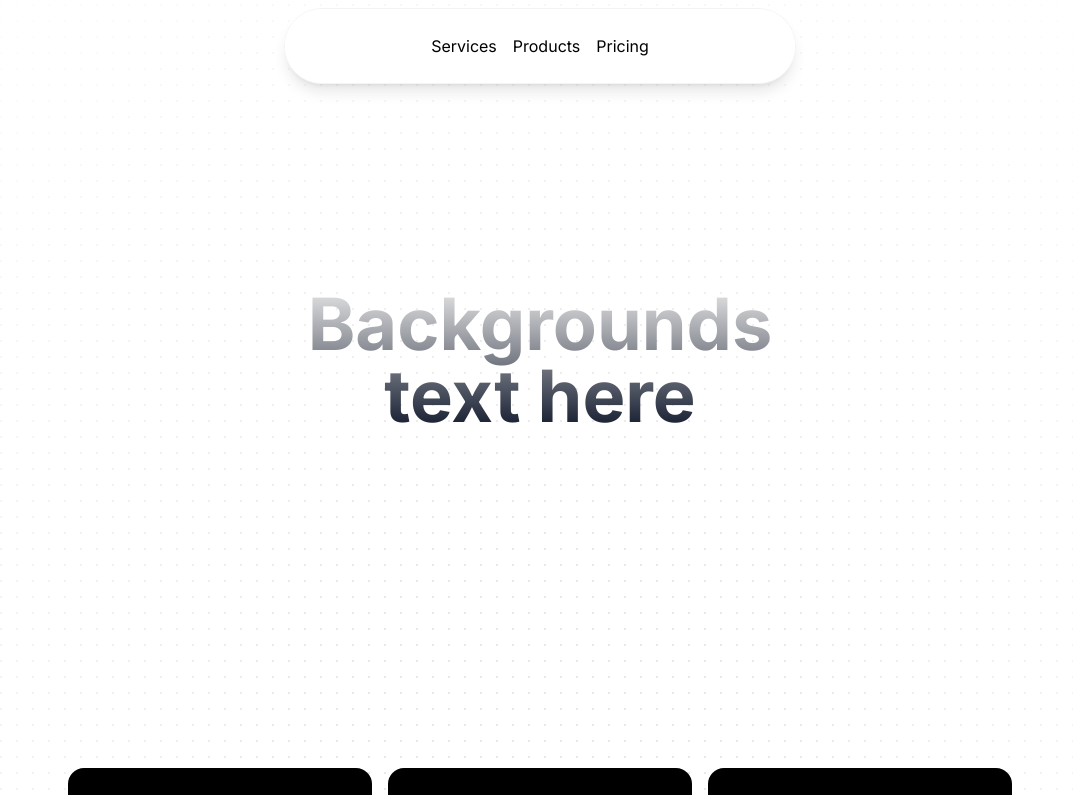
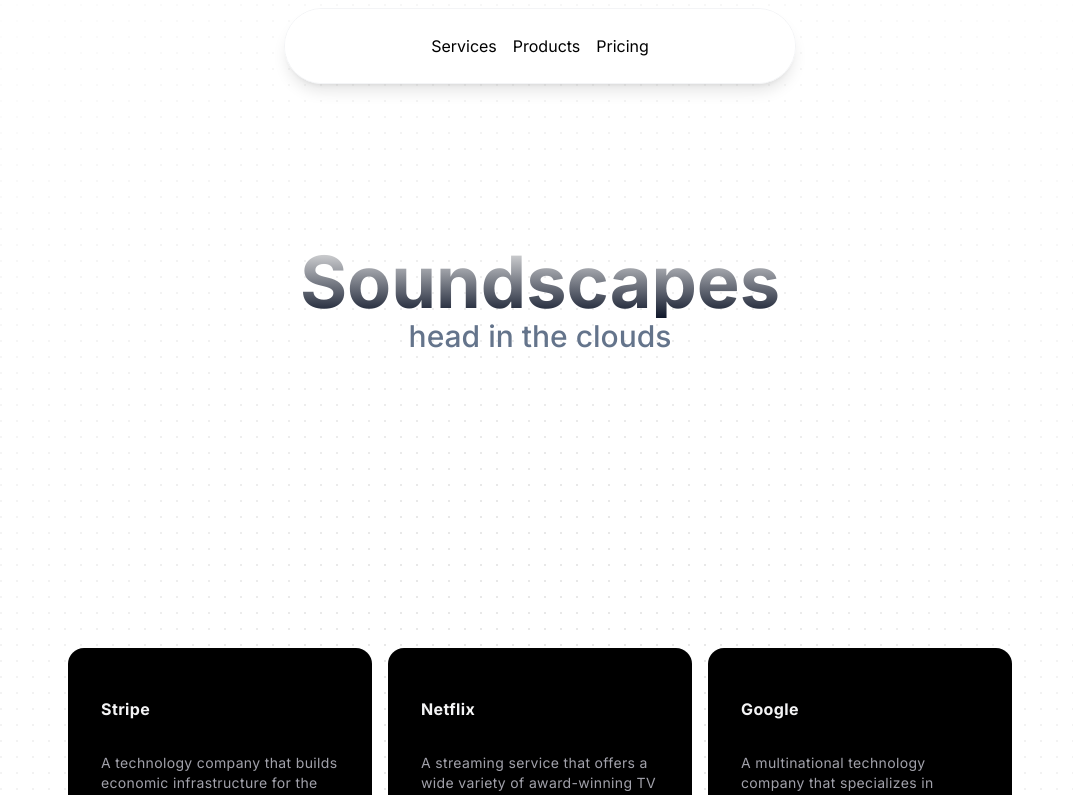
Before and after one commit to srujanr40/soundscapes, a Next.js app in the folder app/: page / in a window 1280 px wide. Shown: the top 795 px of the page, without its empty margins (100-1173 px from the left). Built offline with nearby package versions, Linux system fonts and the light colour scheme.

Commit message:
better title v1

```diff
--- a/app/src/app/page.tsx
+++ b/app/src/app/page.tsx
@@ -9,12 +9,13 @@ export default function Home() {
     <div className="min-h-screen w-full dark:bg-black bg-white dark:bg-dot-white/[0.2] bg-dot-black/[0.2] relative flex flex-col overflow-y-scroll">
       <div className="absolute pointer-events-none inset-0 flex dark:bg-black bg-white [mask-image:radial-gradient(ellipse_at_center,transparent_20%,black)]"></div>
       <NavbarDemo />
-      <div className="flex justify-center items-center h-[90vh]">
+      <div className="flex flex-col justify-center items-center h-[75vh]">
         <h1 className="text-center text-4xl sm:text-7xl font-bold relative z-20 bg-clip-text text-transparent bg-gradient-to-b from-neutral-200 to-primary">
-          Backgrounds
-          <br />
-          text here
+          Soundscapes
         </h1>
+        <h2 className="text-center text-xl sm:text-3xl font-medium relative z-20 bg-clip-text text-transparent bg-muted-foreground">
+          head in the clouds
+        </h2>
       </div>
       <HoverCard />
       <Footer />
```
